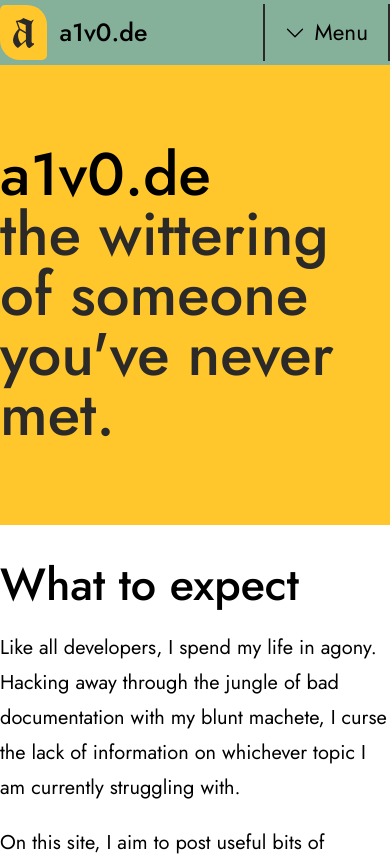
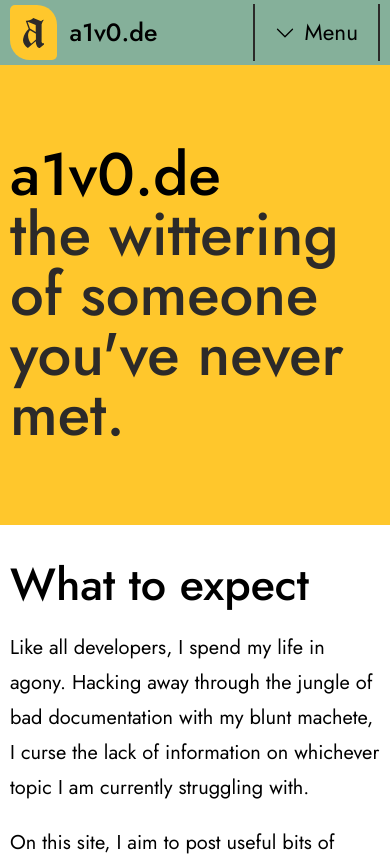
Before and after one commit to a1v0/a1v0.de, a Next.js app: page / in a window 390 px wide. Shown: the top 856 px of the page. Built offline with nearby package versions, Linux system fonts and the light colour scheme.

Commit message:
Apply mobile-friendly viewport styles

```diff
--- a/app/globals.css
+++ b/app/globals.css
@@ -15,7 +15,8 @@
     }
 
     .clear-gutters {
-        @apply mx-auto;
+        @apply mx-2;
+        @apply md:mx-auto;
         @apply my-0;
         @apply max-w-gutter;
     }
```
